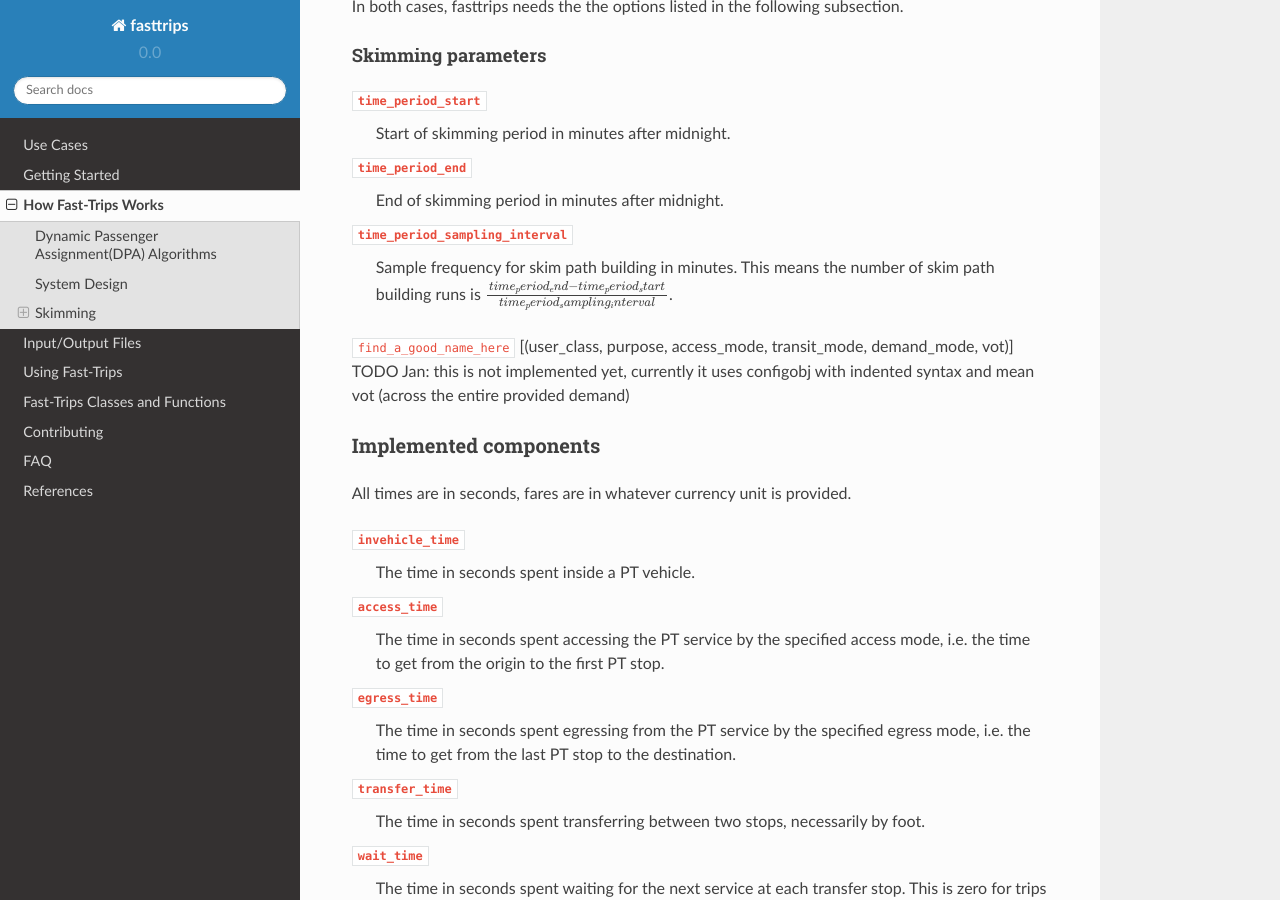
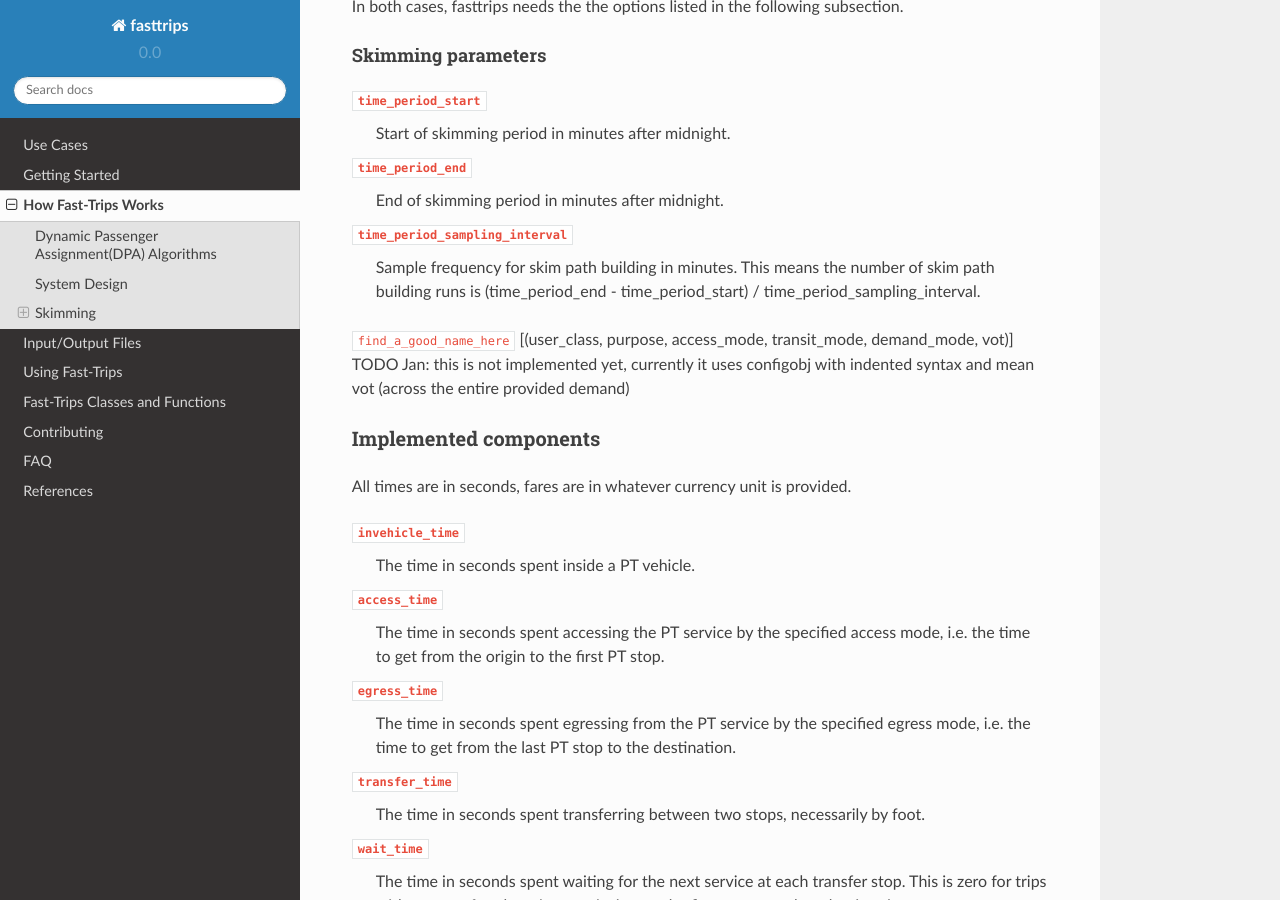
Before and after one commit to Fast-Trips/fast-trips, a Sphinx documentation site: the page built from doc/source/howitworks.rst, in a window 1280 px wide and 900 px high, scrolled down 1430 px. Built offline with Sphinx 7.4.7 and the Read the Docs theme 2.0.0, drawn with Linux system fonts in a browser that asks for light colours.

```diff
--- a/doc/source/howitworks.rst
+++ b/doc/source/howitworks.rst
@@ -73,7 +73,7 @@ Skimming parameters
 
 ``time_period_sampling_interval``
   Sample frequency for skim path building in minutes. This means the number of skim path building runs is
-  :math:`\frac{time_period_end - time_period_start}{time_period_sampling_interval}`.
+  (time_period_end - time_period_start) / time_period_sampling_interval.
 
 ``find_a_good_name_here``
 [(user_class, purpose, access_mode, transit_mode, demand_mode, vot)]
```
Also changed, not shown: 1 other file.
